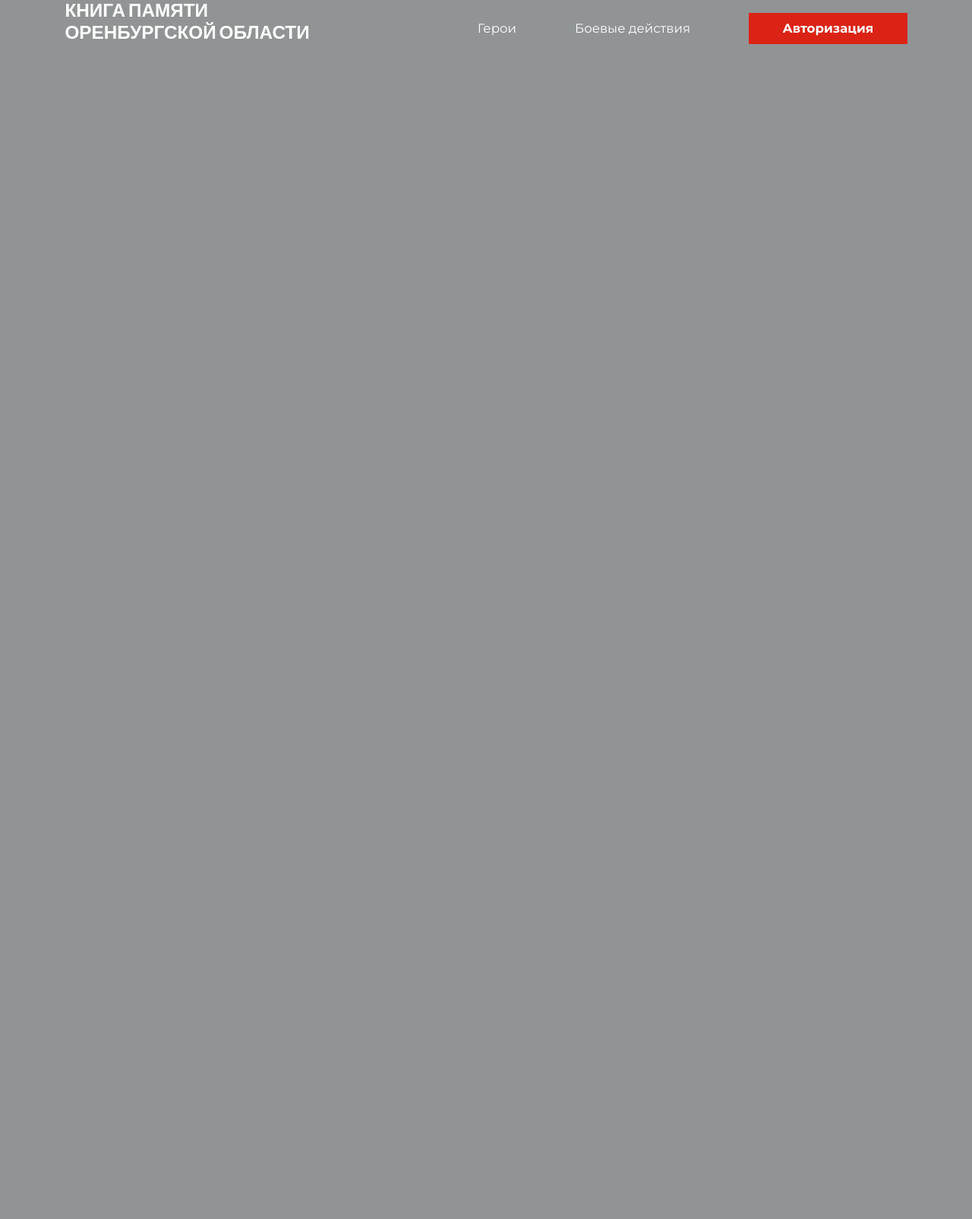
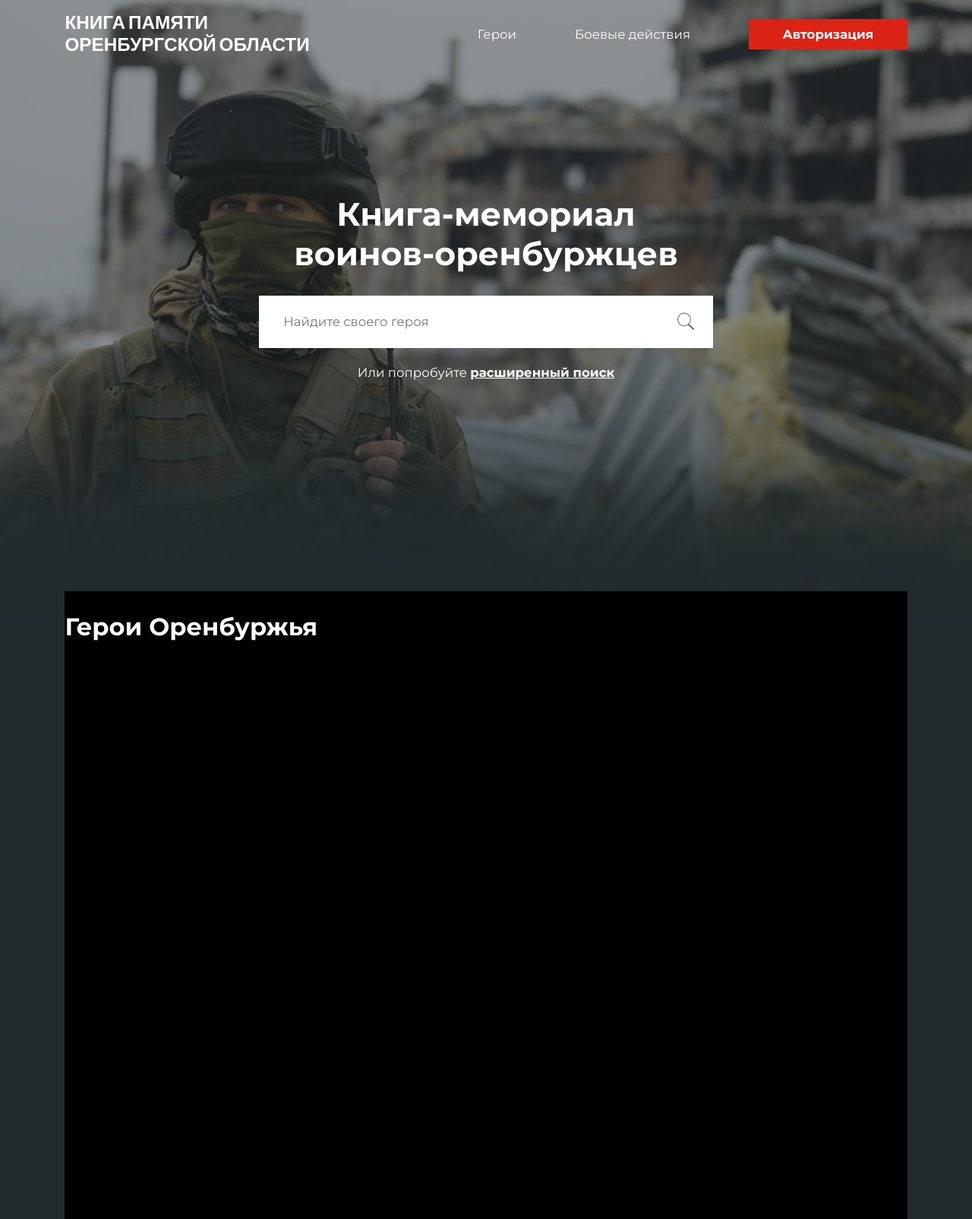
Before and after one commit to CrayzeH/MemoryBook, a Flask app: page / in a window 1280 px wide. Shown: the whole page at 76% size. Before the commit the page ends 58 px from the top, so only its background shows below. Run offline with Flask 3, Linux system fonts and the light colour scheme; some libraries are stand-ins or nearby versions.

Commit message:
чуть-чуть сайта

```diff
--- a/main.py
+++ b/main.py
@@ -6,6 +6,8 @@
 
 @app.route('/', methods=["GET", "POST"])
 def main():
+    if request.method == "POST":
+        print(request.form["search-data"])
     return render_template("main.html")
 
 if __name__ == '__main__':
--- a/static/css/styles.css
+++ b/static/css/styles.css
@@ -1,18 +1,24 @@
 body {
     margin: 0;
     display: flex;
-    background-color: rgba(34, 43, 45, 50%);
-    justify-content: center;
+    background-color: #222B2D;
+    align-items: center;
+    flex-direction: column;
+    background-image: url("../images/SBO.png");
+    background-size: 100%;
+    background-repeat: no-repeat;
 }
 
 header {
     width: 86.66vw;
-    height: 5.83vw;
+    height: 7vw;
     background-color: transparent;
     display: flex;
     justify-content: space-between;
 
     .left-header {
+        align-self: center;
+
         h1 {
             margin: 0;
             font-size: 1.9vw;
@@ -51,3 +57,64 @@
         }
     }
 }
+
+.hello-message {
+    text-align: center;
+    margin-top: 13vw;
+    font-size: 3.33vw;
+    font-weight: bold;
+    font-family: "Montserrat", sans-serif;
+    color: white;
+}
+
+.global-input {
+    width: 46.7vw;
+    height: 5.41vw;
+    background-color: white;
+    background-image: url("../images/search-icon.png");
+    background-size: 2vw;
+    padding-left: 2.5vw;
+    font-size: 1.3vw;
+    font-weight: normal;
+    font-family: "Montserrat", sans-serif;
+    background-repeat: no-repeat;
+    background-position: 96%;
+    outline: none;
+    border: none;
+}
+
+
+input[type="search"]::-webkit-search-decoration,
+input[type="search"]::-webkit-search-cancel-button,
+input[type="search"]::-webkit-search-results-button,
+input[type="search"]::-webkit-search-results-decoration {
+    display: none;
+}
+
+h4 {
+    font-size: 1.3vw;
+    color: white;
+    font-family: "Montserrat", sans-serif;
+    font-weight: normal;
+
+    span {
+        font-weight: bold;
+        text-decoration: underline white;
+    }
+}
+
+.persons {
+    margin-top: 20vw;
+    width: 86.66vw;
+    height: 64.5vw;
+    display: flex;
+    background-color: black;
+    flex-direction: column;
+    justify-content: space-between;
+    h2 {
+        font-size: 2.5vw;
+        font-weight: bold;
+        font-family: "Montserrat", sans-serif;
+        color: white;
+    }
+}
--- a/templates/main.html
+++ b/templates/main.html
@@ -4,6 +4,7 @@
     <meta charset="UTF-8">
     <meta name="viewport" content="width=device-width, initial-scale=1.0">
     <link rel="stylesheet" href="{{ url_for('static', filename='css/styles.css') }}">
+    <link rel="stylesheet" href="{{ url_for('static', filename='css/swiper-bundle.min.css') }}">
     <link rel="icon" href="{{ url_for('static', filename='images/icon.png') }}" type="image/x-icon">
     <link rel="preconnect" href="https://fonts.googleapis.com">
     <link rel="preconnect" href="https://fonts.gstatic.com" crossorigin>
@@ -21,5 +22,17 @@
             <a class="authorize-button">Авторизация</a>
         </div>
     </header>
+    <h1 class="hello-message">Книга-мемориал</br>воинов-оренбуржцев</h1>
+    <form name="form" method="post">
+        <input maxlength="55" class="global-input" name="search-data" type="search" placeholder="Найдите своего героя">
+    </form>
+    <h4>Или попробуйте <span><a>расширенный поиск</a></span></h4>
+    <div class="persons">
+        <h2>Герои Оренбуржья</h2>
+        <div class="persons-photos">
+            <div class="person">
+            </div>
+        </div>
+    </div>
 </body>
 </html>
```
Also changed, not shown: static/images/SBO.png (added), static/images/icon.png (added), static/images/search-icon.png (added).
